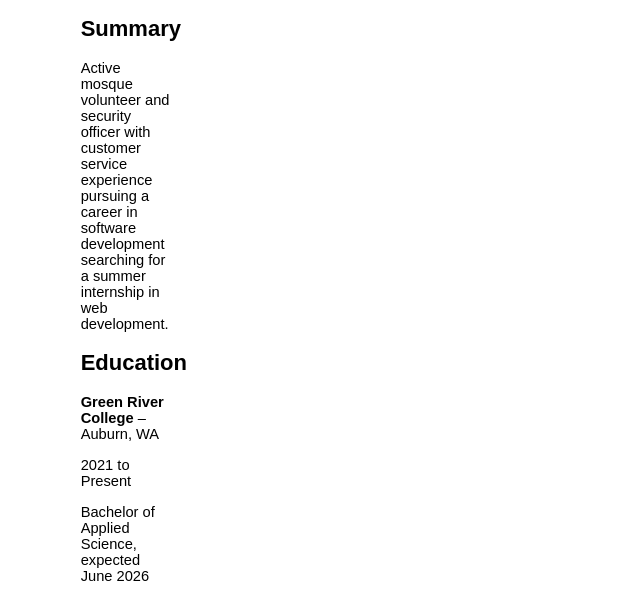
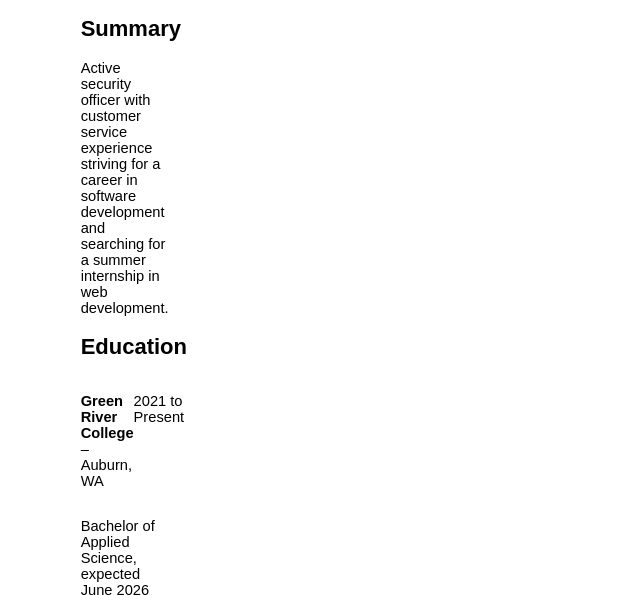
Before and after one commit to abdirashidexe/HTML_resume, a plain HTML site: page index.html in a window 1280 px wide. Shown: the part 243-838 px from the top of the page, without its empty margins (514-1154 px from the left). Drawn offline with Linux system fonts and the light colour scheme.

Commit message:
fixed schooldiv and tweaked summary

```diff
--- a/index.html
+++ b/index.html
@@ -23,8 +23,8 @@
 
     <!-- SUMMARY -->
     <h2>Summary</h2>
-    <p>Active mosque volunteer and security officer with customer service experience
-        pursuing a career in software development searching for a summer internship in web development.</p>
+    <p>Active security officer with customer service experience
+        striving for a career in software development and searching for a summer internship in web development.</p>
 
     <!-- EDUCATION -->
     <h2>Education</h2>
--- a/styles.css
+++ b/styles.css
@@ -43,7 +43,7 @@ img{
     justify-content: space-between;
 }
 
-#schooldiv
+#school
 {
     display:flex;
     justify-content: space-between;
```
